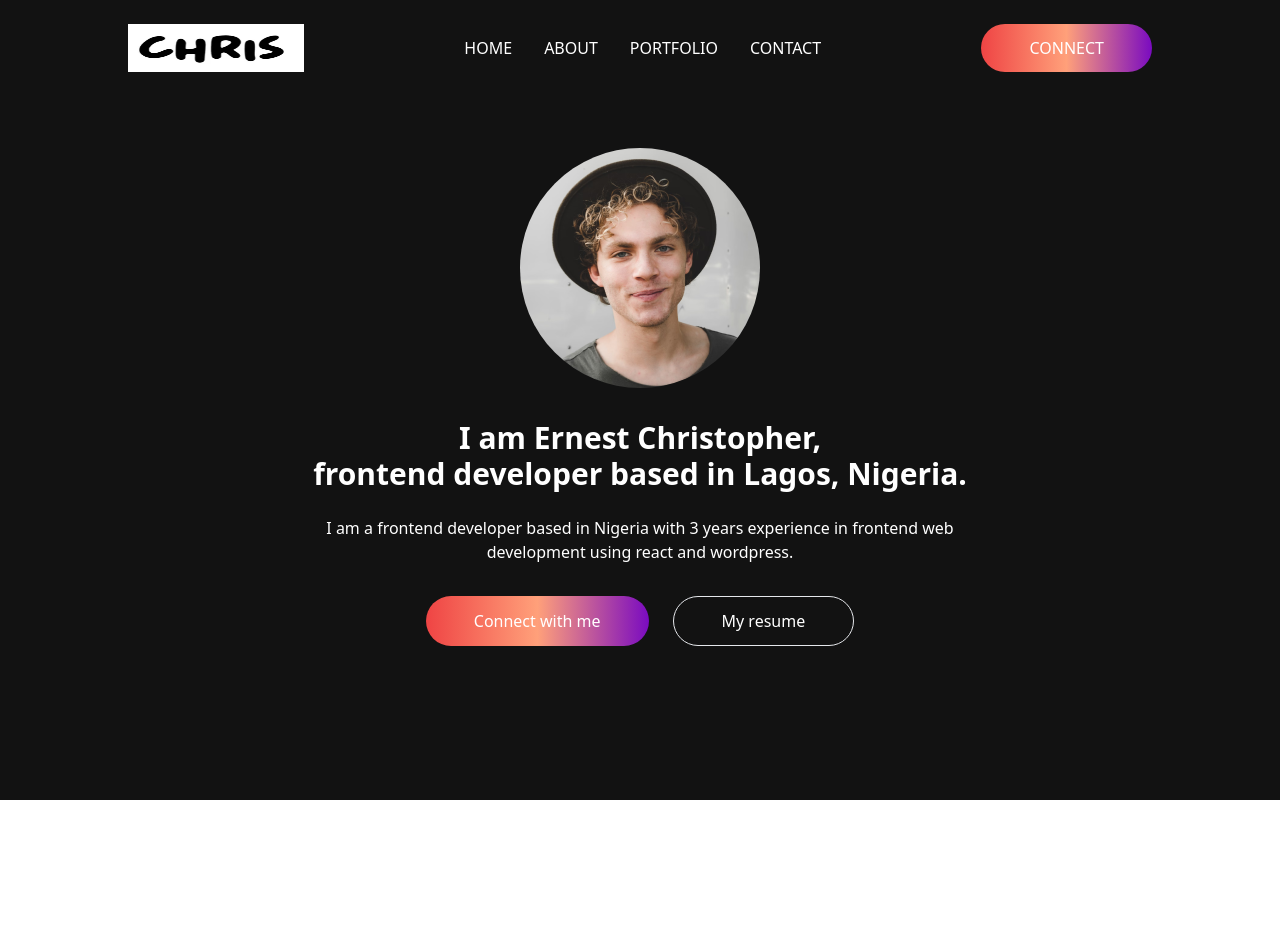
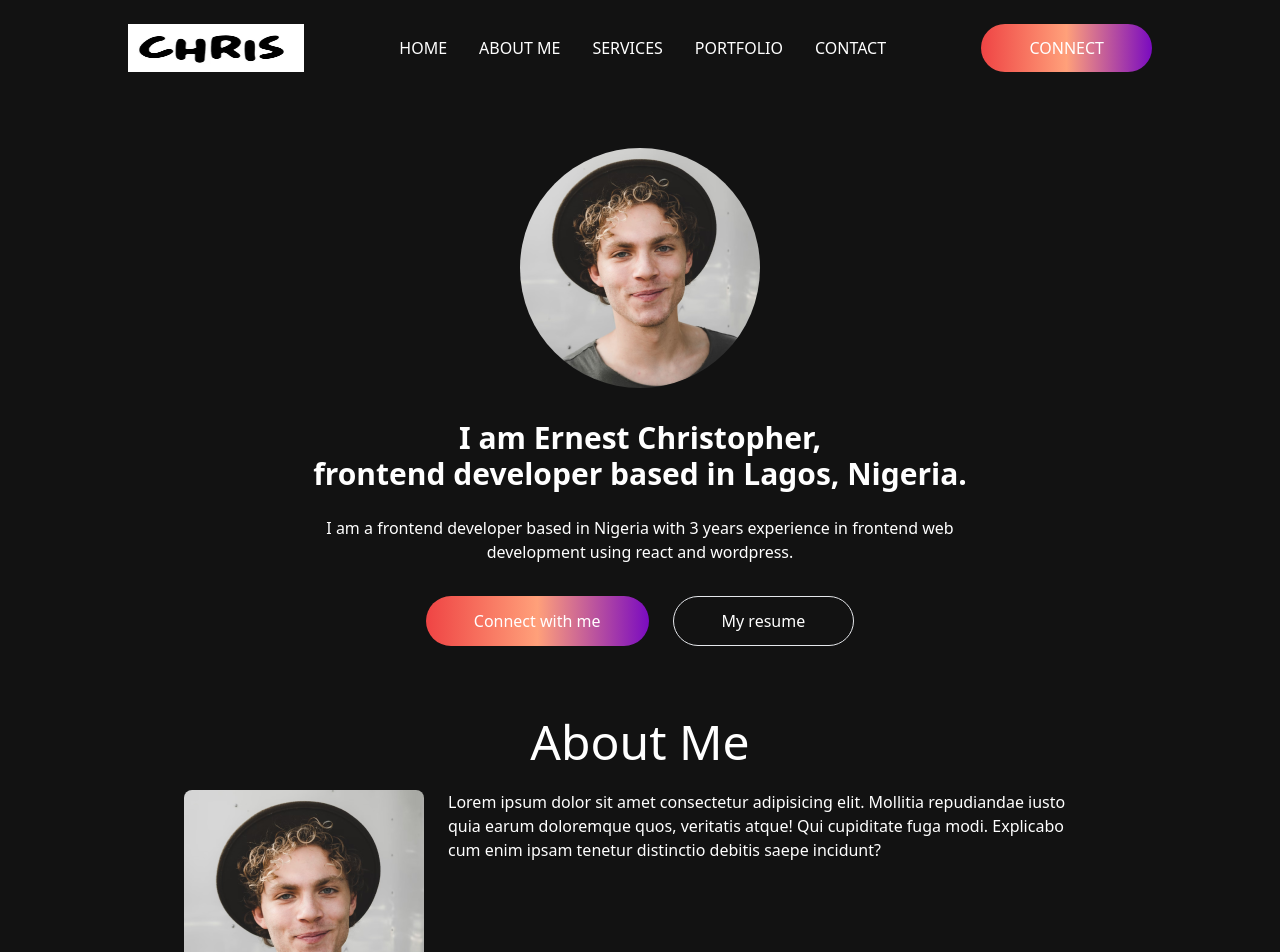
Before and after one commit to ernestkris6/ernestchris-portfolio, a React (Vite) app: page / in a window 1280 px wide. Shown: the top 952 px of the page. Before the commit the page ends 800 px from the top, so only its background shows below. Built offline with nearby package versions, Linux system fonts and the light colour scheme.

Commit message:
adding about me section

```diff
--- a/src/App.jsx
+++ b/src/App.jsx
@@ -2,6 +2,7 @@ import React from 'react'
 import Navbar from './Components/Navbar'
 import HeroSection from './Components/HeroSection'
 import Buttons from './Components/Buttons'
+import AboutMe from './Components/AboutMe'
 
 export default function App() {
   return (
@@ -9,6 +10,7 @@ export default function App() {
         <Navbar />
         <HeroSection />
         <Buttons />
+        <AboutMe />
     </div>
   )
 }
--- /dev/null
+++ b/src/Components/AboutMe.jsx
@@ -0,0 +1,21 @@
+import React from 'react';
+import profile from '../assets/profile_pic.png';
+
+export default function AboutMe() {
+  return (
+    <div className='bg-[#121212] text-white pt-8'>
+        <h1 className='text-center font-medium text-2xl md:text-5xl'>About Me</h1>
+       <div className='flex justify-center pt-6 gap-4 pb-4'>
+            <img className='hidden md:flex rounded-lg' src={profile} alt="" />
+            <div className='w-full md:w-2/4 ml-2 mr-2'>
+               <p className='text-white'>Lorem ipsum dolor sit amet consectetur
+                adipisicing elit. Mollitia repudiandae iusto quia
+                earum doloremque quos, veritatis atque! Qui cupiditate
+                fuga modi. Explicabo
+                cum enim ipsam tenetur
+                distinctio debitis saepe incidunt?</p>
+            </div>
+        </div>
+    </div>
+  )
+}
--- a/src/Components/Buttons.jsx
+++ b/src/Components/Buttons.jsx
@@ -3,7 +3,7 @@ import Button from '../Common/Button';
 
 export default function Buttons() {
   return (
-    <div className='bg-[#121212]'>
+    <div className='bg-[#121212] pb-8'>
         <div className='grid md:flex gap-6 justify-center py-2'>
             <Button className='flex items-center bg-gradient-to-r from-red-500 via-orange-500 to-purple-500 py-3 px-12 rounded-full text-white  cursor-pointer hover:bg-blue-500 hover:scale-105 transition-all duration-500'>Connect with me</Button>
 
--- a/src/Components/Navbar.jsx
+++ b/src/Components/Navbar.jsx
@@ -10,10 +10,11 @@ export default function Navbar() {
         </div>
 
             <ul className='hidden md:flex flex justify-around gap-8 cursor-pointer'>
-                <li className='text-white hover:text-orange-500'>HOME</li>
-                <li className='text-white hover:text-orange-500'>ABOUT</li>
-                <li className='text-white hover:text-orange-500'>PORTFOLIO</li>
-                <li className='text-white hover:text-orange-500'>CONTACT</li>
+                <li className='text-white hover:text-purple-500'>HOME</li>
+                <li className='text-white hover:text-purple-500'>ABOUT ME</li>
+                <li className='text-white hover:text-purple-500'>SERVICES</li>
+                <li className='text-white hover:text-purple-500'>PORTFOLIO</li>
+                <li className='text-white hover:text-purple-500'>CONTACT</li>
             </ul>
 
         <Button className='hidden md:flex items-center bg-gradient-to-r from-red-500 via-orange-500 to-purple-500 py-3 px-12 rounded-full text-white  cursor-pointer hover:bg-blue-500 hover:scale-105 transition-all duration-500' >CONNECT</Button>
@@ -21,8 +22,3 @@ export default function Navbar() {
     </div>
   )
 }
-
-
-{/* <p className='hidden md:flex items-center bg-gradient-to-r from-red-500 via-orange-500 to-purple-500 py-3 px-12 rounded-full text-white  cursor-pointer hover:bg-blue-500 hover:scale-105 transition-all duration-500'>
-CONNECT
-</p> */}
```
